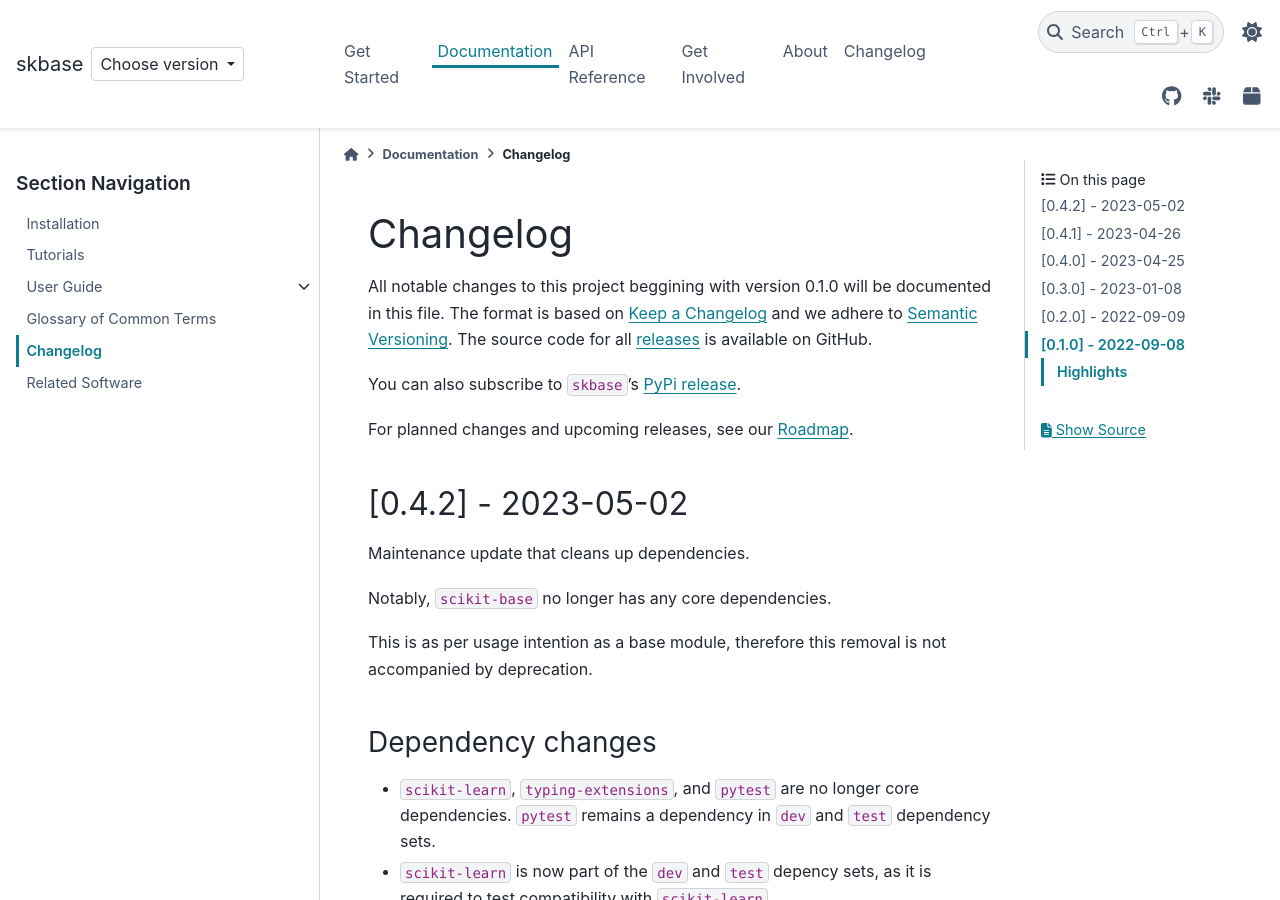
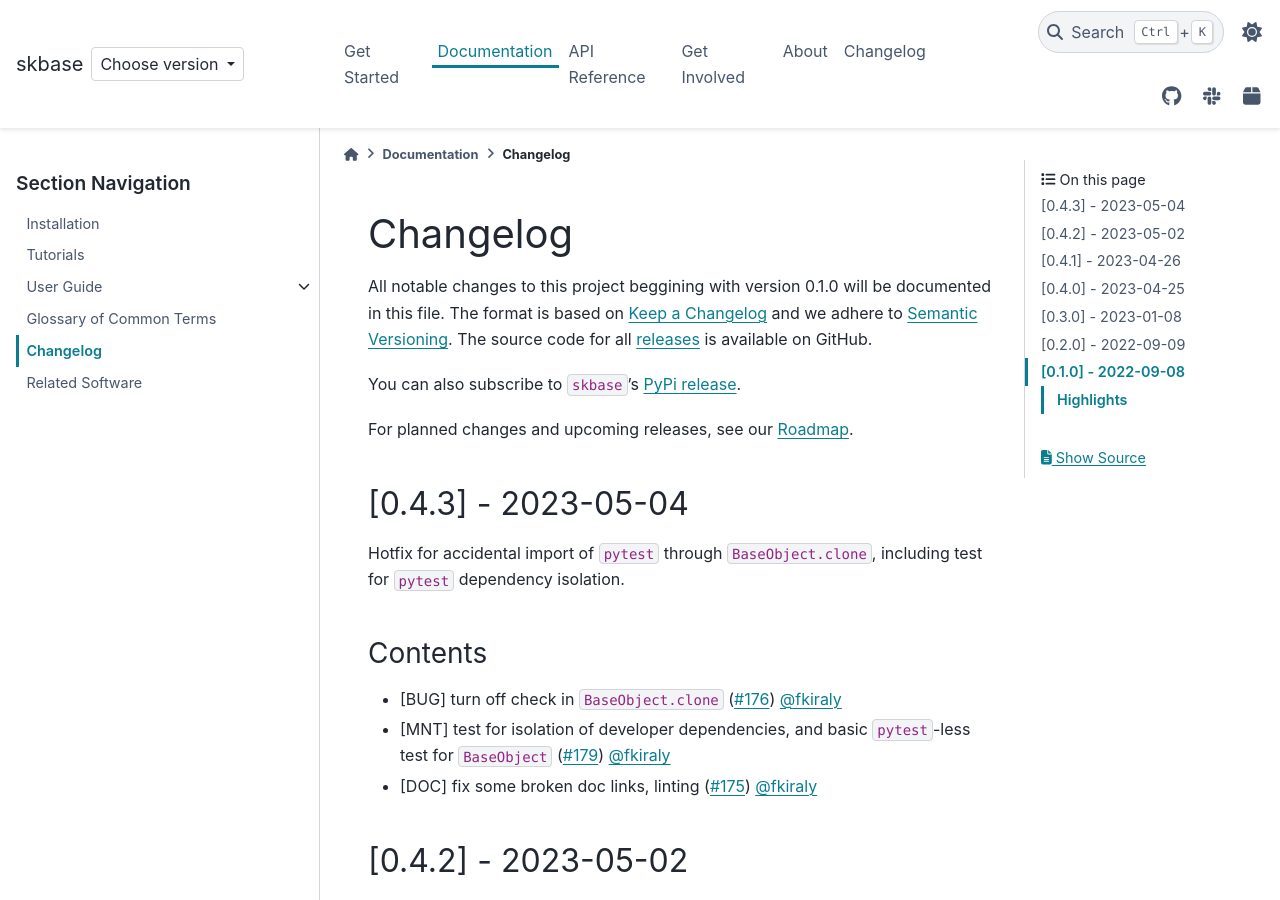
Before and after one commit to sktime/skbase, a Sphinx documentation site: the page built from docs/source/user_documentation/changelog.rst, in a window 1280 px wide and 900 px high. Built offline with Sphinx 7.4.7 and the PyData theme 0.15.4, drawn with Linux system fonts in a browser that asks for light colours; comment, search, counter and statistics services are not loaded.

Commit message:
Release 0.4.3 (#182)
Release 0.4.3

* changelog
* version bump

```diff
--- a/docs/source/user_documentation/changelog.rst
+++ b/docs/source/user_documentation/changelog.rst
@@ -13,6 +13,21 @@ You can also subscribe to ``skbase``'s
 `PyPi release <https://libraries.io/pypi/scikit-base>`_.
 
 For planned changes and upcoming releases, see our :ref:`roadmap`.
+
+
+[0.4.3] - 2023-05-04
+====================
+
+Hotfix for accidental import of ``pytest`` through ``BaseObject.clone``,
+including test for ``pytest`` dependency isolation.
+
+Contents
+--------
+
+* [BUG] turn off check in ``BaseObject.clone`` (:pr:`176`) :user:`fkiraly`
+* [MNT] test for isolation of developer dependencies,
+  and basic ``pytest``-less test for ``BaseObject`` (:pr:`179`) :user:`fkiraly`
+* [DOC] fix some broken doc links, linting (:pr:`175`) :user:`fkiraly`
 
 
 [0.4.2] - 2023-05-02
--- a/pyproject.toml
+++ b/pyproject.toml
@@ -1,6 +1,6 @@
 [project]
 name = "skbase"
-version = "0.4.2"
+version = "0.4.3"
 description = "Base classes for sklearn-like parametric objects"
 authors = [
     {name = "Franz Király"},
```
Also changed, not shown: README.md (+1 -1 lines), docs/source/_static/switcher.json (+7 -2 lines).
